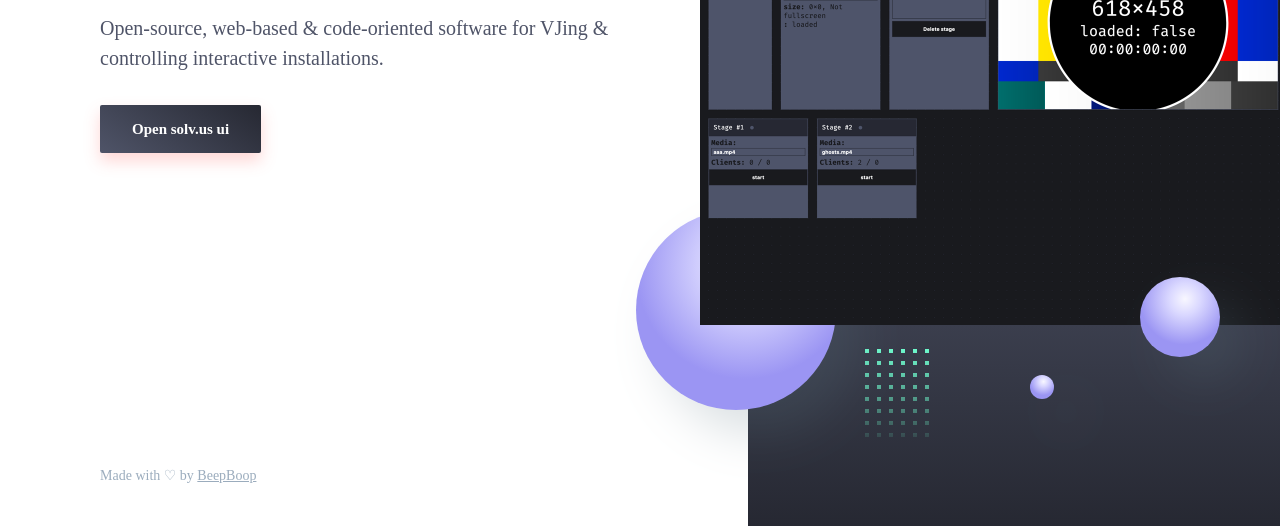
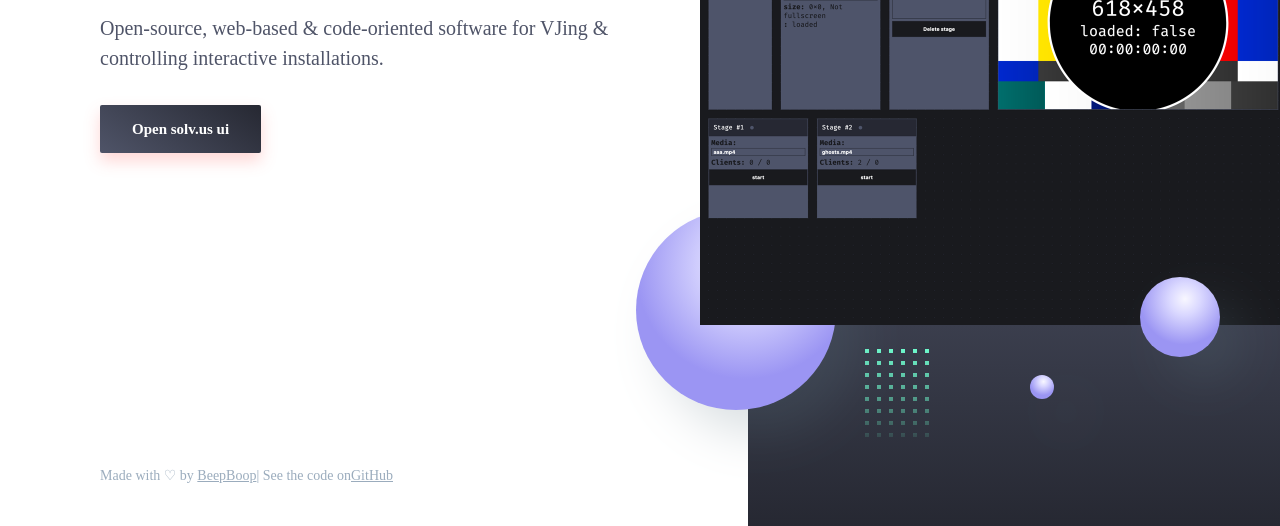
Before and after one commit to dpkn/solvus-website, a website: page index.html in a window 1280 px wide. Shown: the part 274-800 px from the top of the page. Drawn offline with nearby package versions, Linux system fonts and the light colour scheme.

Commit message:
added git

```diff
--- a/index.html
+++ b/index.html
@@ -262,7 +262,7 @@
                             </a>
                         </li>
                     </ul> -->
-                    <div class="footer-copyright">Made with &#9825; by&nbsp;<a href="https://beepboop.technology" target="_blank">BeepBoop</a></div>
+                    <div class="footer-copyright">Made with &#9825; by&nbsp;<a href="https://beepboop.technology" target="_blank">BeepBoop</a> | See the code on <a href="https://github.com/solv-us" target="_blank">GitHub</a></div>
                 </div>
             </div>
         </footer>
```
